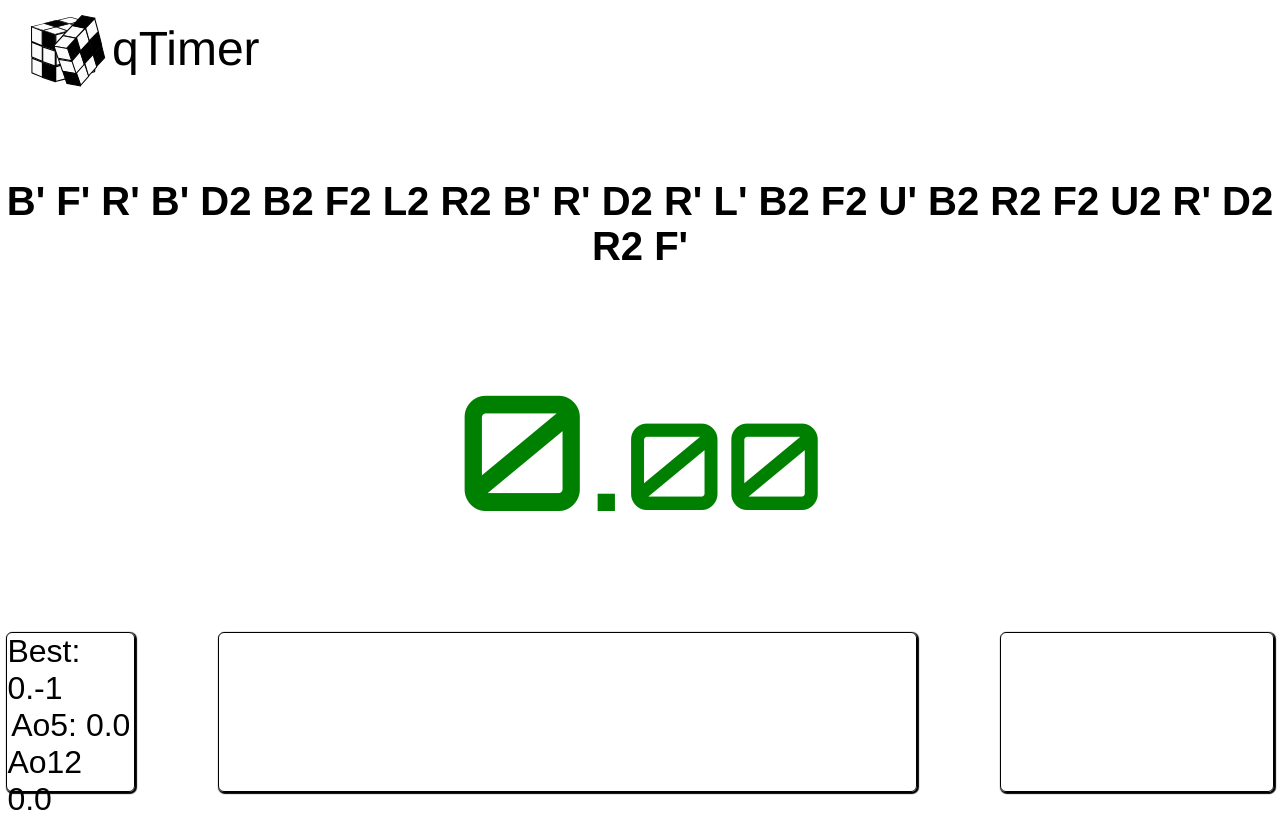
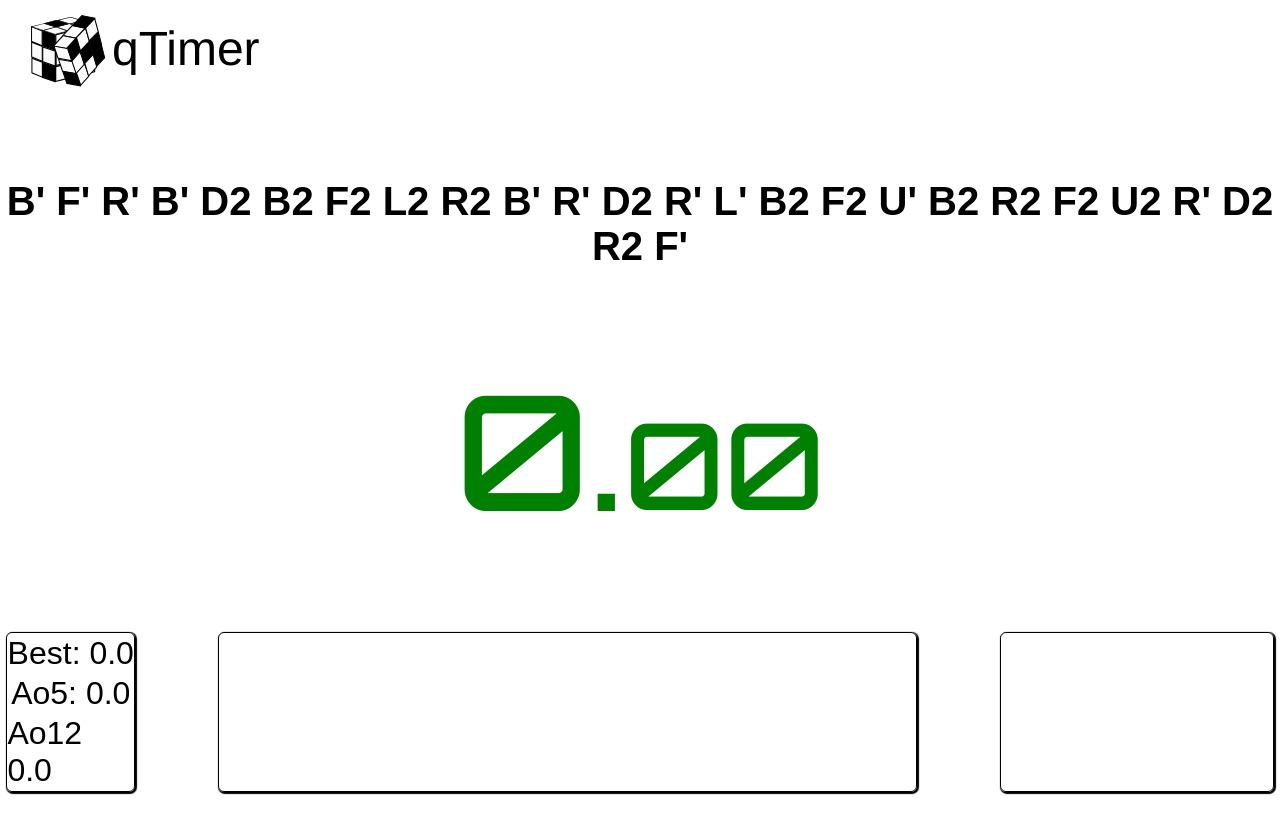
Before and after one commit to ppitzulo/qTimer, a React (Create React App) app: page / in a window 1280 px wide. Built offline with nearby package versions, Linux system fonts and the light colour scheme; the HTML template or start-up script is replaced by a standard one.

Commit message:
Fix Best: displaying -1 when number of current solves = 0

```diff
--- a/src/Components/Stats/Stats.jsx
+++ b/src/Components/Stats/Stats.jsx
@@ -41,6 +41,8 @@ const Stats = ({isActive}) => {
     }
 
     function getBestTime(pastSolves) {
+        if (pastSolves.length == 0) { return 0; }
+
         let bestTime = -1;
 
         for (let i = 0; i < pastSolves.length; i++) {
```
